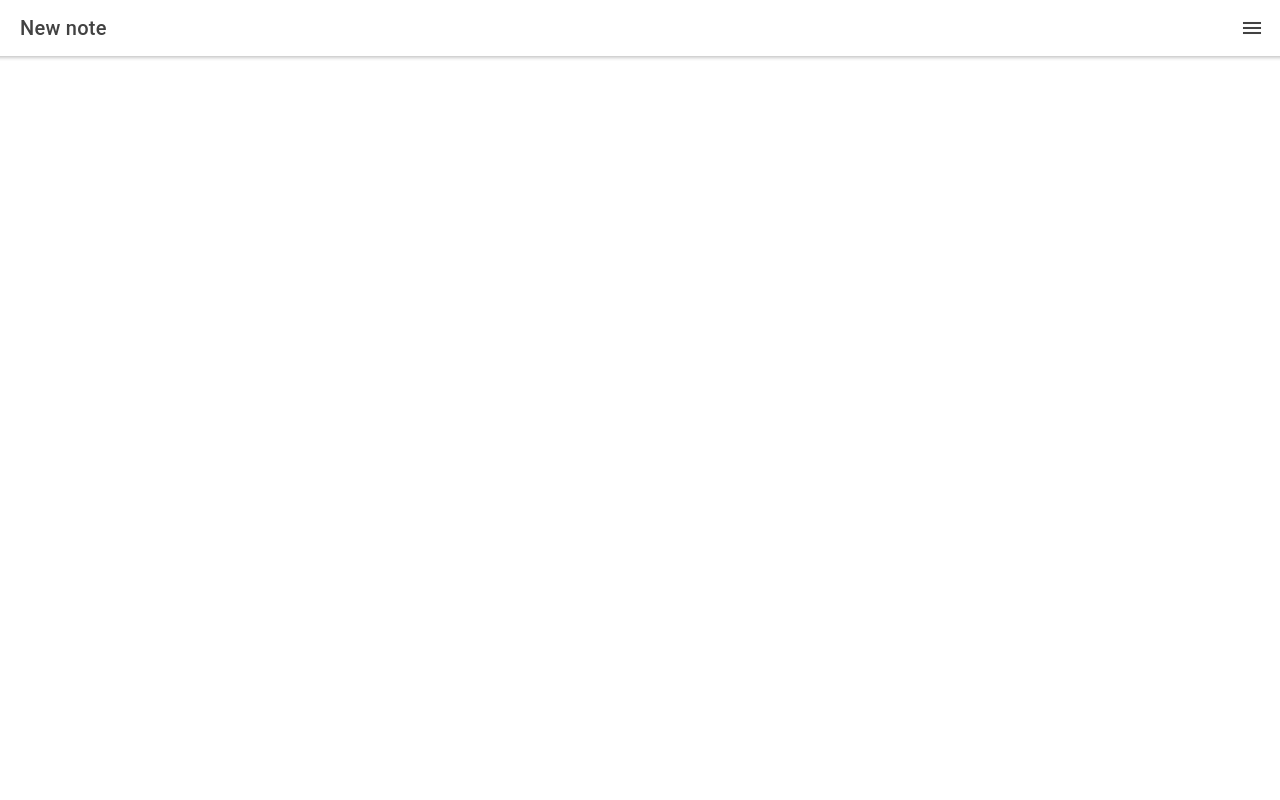
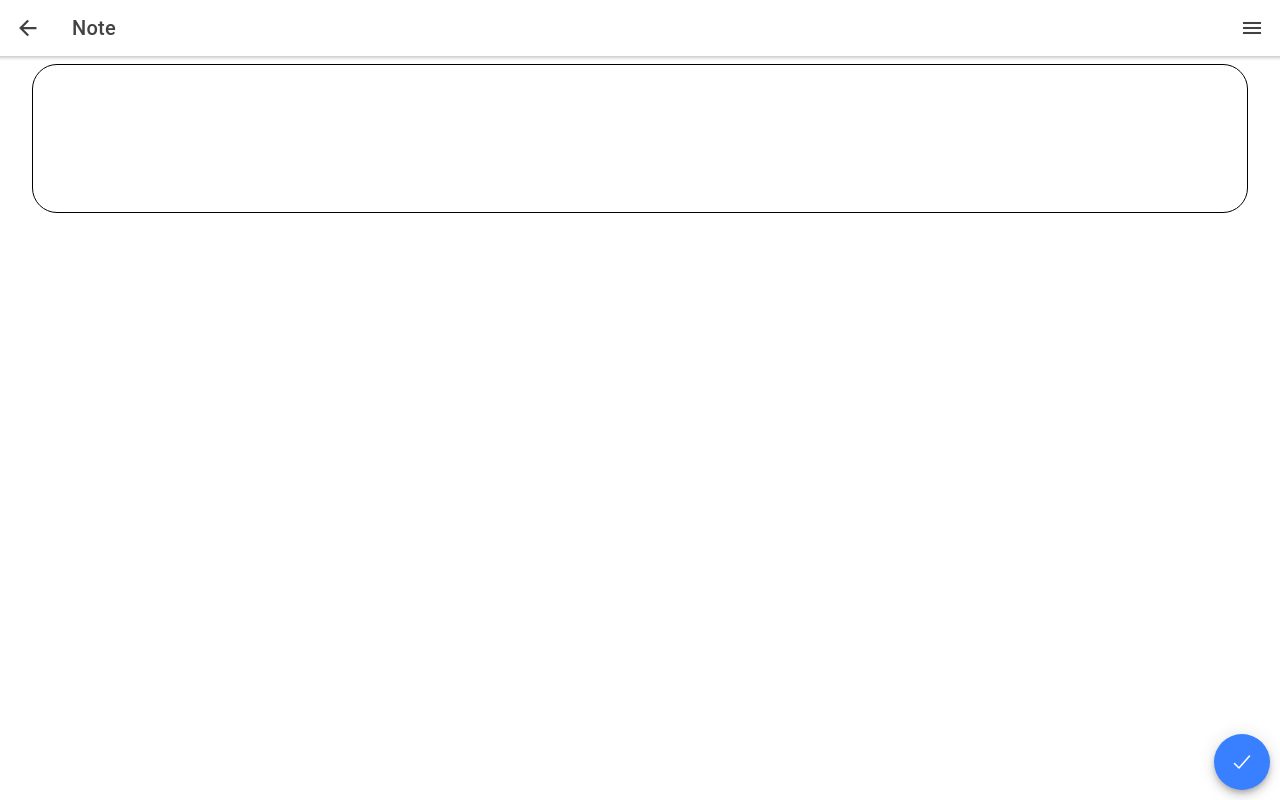
Before and after one commit to marem-bzh/IMT-Mobile-Projet, a React (Create React App) app: page /notes/1 in a window 1280 px wide. Built offline with nearby package versions, Linux system fonts and the light colour scheme.

Commit message:
Added note page

```diff
--- a/src/data/notes.ts
+++ b/src/data/notes.ts
@@ -1,16 +1,17 @@
 
-var notes: { [id: number]: String; } = {
-    101: "This talk was amazing ! ",
-    102: "This talk was amazing ! ",
-    103: "This talk was amazing ! "
+var notes: { [id: number]: string; } = {
 };
 
 export const getNotes = () => notes;
 
 export const getNote = (id: number) => notes[id];
 
-function setNote(id: number, content: String) {
-    notes = Object.assign({}, notes, { id: content });
+export const saveNote = _saveNote;
 
-    // Store notes
+function _saveNote(id: number, content: string) {
+    const newNote = { [id]: content };
+    notes = Object.assign({}, notes, newNote);
+
+    console.log("Saving new note: " + newNote);
+    console.log("Note states:" + notes);
 }
--- /dev/null
+++ b/src/pages/Session/Note.css
@@ -0,0 +1,9 @@
+ion-textarea{
+        margin-left: auto!important;
+        margin-right: auto!important;
+        min-height: 20%!important;
+        width: 95%!important;
+        border: 1px solid;
+        border-radius: 25px;
+        padding: 10px;
+}
--- a/src/pages/Session/Note.tsx
+++ b/src/pages/Session/Note.tsx
@@ -3,37 +3,46 @@ import {
     IonBackButton,
     IonButtons,
     IonContent,
+    IonFab,
+    IonFabButton,
     IonHeader,
+    IonIcon,
     IonMenuButton,
     IonPage,
+    IonTextarea,
     IonTitle,
     IonToolbar,
     useIonViewWillEnter
 } from '@ionic/react';
 import { RouteComponentProps } from 'react-router';
-import { getSession, Session } from '../../data/sessions';
-import { getNote } from '../../data/notes';
+import { getNote, saveNote } from '../../data/notes';
+import { checkmark } from 'ionicons/icons';
+import './Note.css';
 
 interface SessionDetailProps extends RouteComponentProps<{ id: string; }> { }
 
 const Note: React.FC<SessionDetailProps> = ({ match }) => {
 
-    const [session, _] = useState<Session>();
-    const [note, setNote] = useState<String>();
+    const [note, setNote] = useState<string>();
 
     useIonViewWillEnter(() => {
-        const n = getNote(parseInt(match.params.id, 10));
+        var n = getNote(parseInt(match.params.id, 10));
         setNote(n);
     });
+
+    function saveNoteState() {
+        var n: string = note ? note : "";
+        saveNote(parseInt(match.params.id, 10), n);
+    }
 
     return (
         <IonPage id="view-message-page">
             <IonHeader translucent>
                 <IonToolbar>
-                    <IonButtons>
-                        <IonBackButton />
+                    <IonButtons slot="start">
+                        <IonBackButton defaultHref={`/session/${match.params.id}`}></IonBackButton >
                     </IonButtons>
-                    <IonTitle>New note</IonTitle>
+                    <IonTitle>Note</IonTitle>
                     <IonButtons slot="end">
                         <IonMenuButton autoHide={false} />
                     </IonButtons>
@@ -41,9 +50,16 @@ const Note: React.FC<SessionDetailProps> = ({ match }) => {
             </IonHeader>
 
             <IonContent fullscreen>
+                <IonTextarea value={note} onIonChange={e => setNote(e.detail.value!)} autoGrow={true}>
 
+                </IonTextarea>
+                <IonFab vertical="bottom" horizontal="end" slot="fixed">
+                    <IonFabButton onClick={() => saveNoteState()} routerLink={`/session/${match.params.id}`} routerDirection='back'>
+                        <IonIcon icon={checkmark} />
+                    </IonFabButton>
+                </IonFab>
             </IonContent>
-        </IonPage>
+        </IonPage >
     );
 };
 
--- a/src/pages/Session/SessionDetail.tsx
+++ b/src/pages/Session/SessionDetail.tsx
@@ -17,24 +17,27 @@ import {
 import { RouteComponentProps } from 'react-router';
 import { getSession, Session } from '../../data/sessions';
 import './SessionDetail.css';
+import { getNote } from '../../data/notes';
 
 interface SessionDetailProps extends RouteComponentProps<{ id: string; }> { }
 
 const SessionDetail: React.FC<SessionDetailProps> = ({ match }) => {
 
     const [session, setSession] = useState<Session>();
-    const [note] = useState<String>();
+    const [note, setNote] = useState<string>();
 
     useIonViewWillEnter(() => {
         const s = getSession(parseInt(match.params.id, 10));
         setSession(s);
+        const n = getNote(parseInt(match.params.id, 10));
+        setNote(n);
     });
 
     return (
         <IonPage id="view-message-page">
             <IonHeader translucent>
                 <IonToolbar>
-                    <IonButtons>
+                    <IonButtons slot="start">
                         <IonBackButton defaultHref="/session"></IonBackButton>
                     </IonButtons>
                     <IonTitle>Talk Detail</IonTitle>
@@ -46,8 +49,8 @@ const SessionDetail: React.FC<SessionDetailProps> = ({ match }) => {
 
             <IonContent fullscreen>
                 {session ?
-                    sessionDetails(session)
-                    : <div>Whoops, something went wrong !</div>
+                    sessionDetails(session, note)
+                    : <div>Whoops, something went wrong, we could not find this session!</div>
                 }
 
                 <IonItem>
@@ -67,7 +70,7 @@ const SessionDetail: React.FC<SessionDetailProps> = ({ match }) => {
 
 export default SessionDetail;
 
-function sessionDetails(session: Session): React.ReactNode {
+function sessionDetails(session: Session, note?: string): React.ReactNode {
     return <>
         <div className="ion-padding">
             <h2>{session.title}</h2>
@@ -85,9 +88,9 @@ function sessionDetails(session: Session): React.ReactNode {
                 : <p>No speaker for this session</p>}
         </div>
         <IonFab vertical="bottom" horizontal="start" slot="fixed">
-            <IonButton expand="block" routerLink={`/session/${session.id}`}>
-                Add a note for this session.
-                    </IonButton>
+            <IonButton expand="block" routerLink={`/notes/${session.id}`}>
+                {note ? "Edit note for this session" : "Add a note for this session."}
+            </IonButton>
         </IonFab>
 
     </>;
--- a/src/pages/Session/Sessions.tsx
+++ b/src/pages/Session/Sessions.tsx
@@ -27,7 +27,7 @@ const Sessions: React.FC = () => {
         <IonPage id="sessions-page">
             <IonHeader>
                 <IonToolbar>
-                    <IonButtons>
+                    <IonButtons slot="start">
                         <IonBackButton defaultHref="/home"></IonBackButton>
                     </IonButtons>
                     <IonTitle>Sessions</IonTitle>
```
